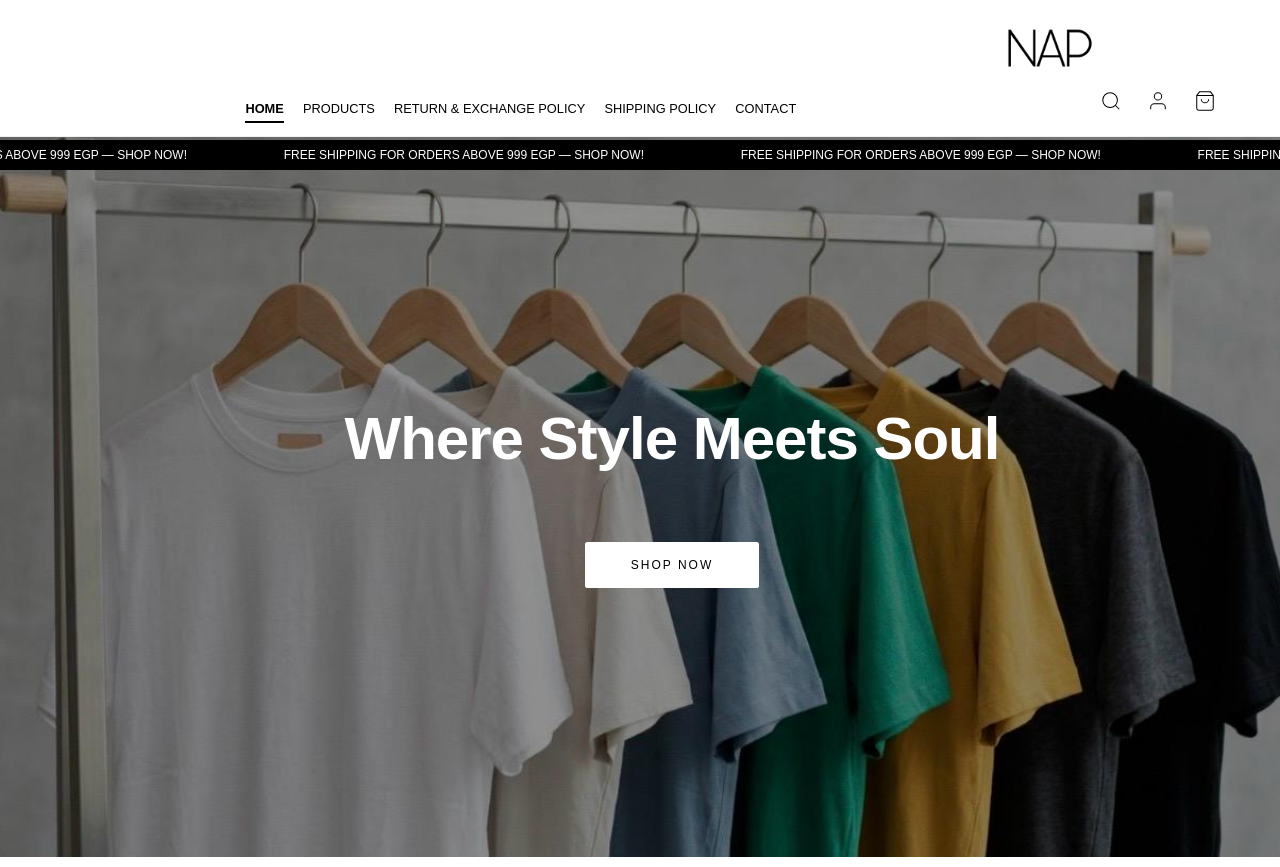
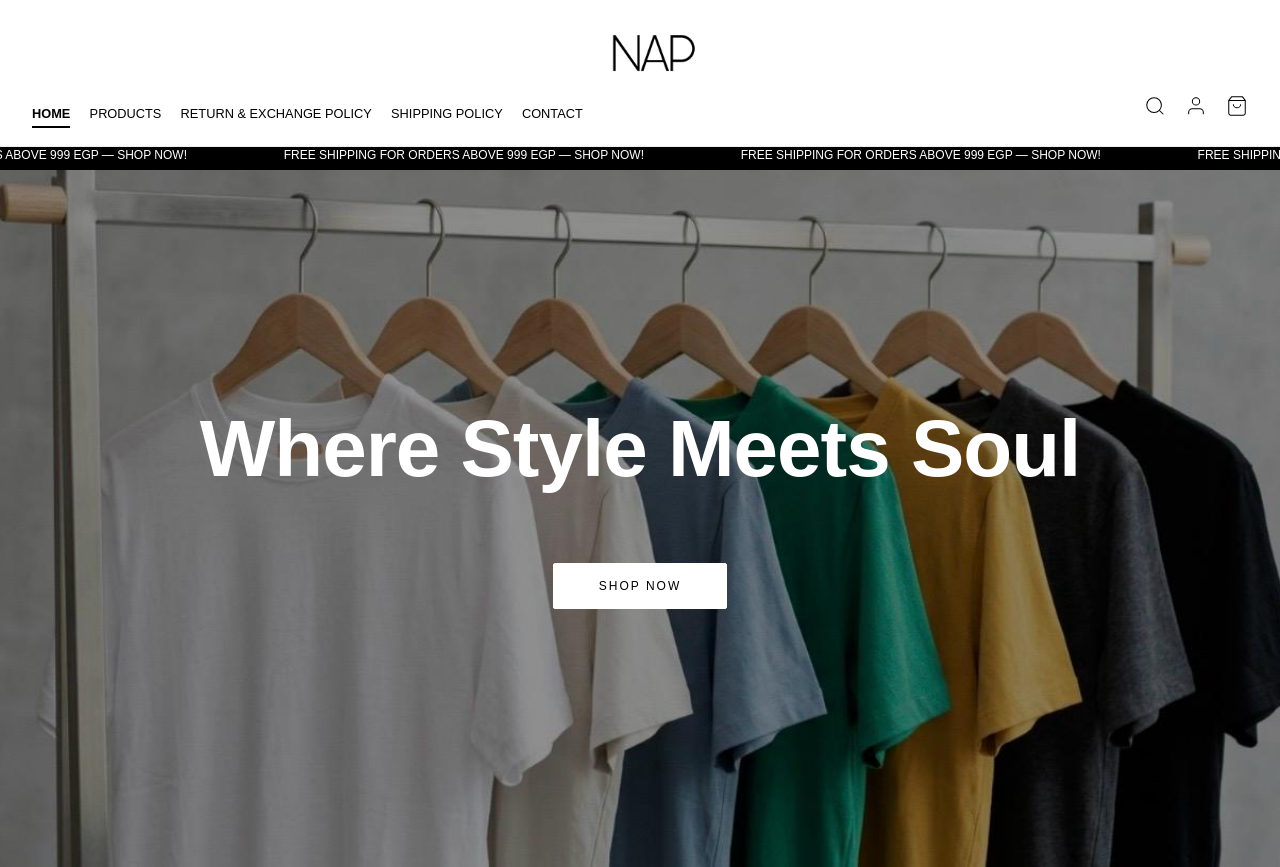
Before and after one commit to fatma20041/ff, a website: page public/index.html in a window 1280 px wide. Shown: the top 867 px of the page. Drawn offline with Linux system fonts and the light colour scheme; no server answers.

Commit message:
Update NAP.css

```diff
--- a/public/NAP.css
+++ b/public/NAP.css
@@ -2370,68 +2370,66 @@ input[type="email"], input[type="text"], input[type="tel"] {
 }
 
 
-/* --- إصلاح شامل للهيدر والمنيو (Responsive) --- */
+/* --- 1. ضبط الوعاء الرئيسي للهيدر --- */
 .yonyo-header {
-    height: auto !important; /* الهيدر يكبر ويصغر حسب المحتوى */
-    min-height: 80px;
-    padding: 10px 0 !important;
+    height: auto !important; /* إلغاء الطول الثابت 160px */
+    padding: 15px 0 !important;
+    background-color: #fff;
+    border-bottom: 1px solid #eee;
+    width: 100% !important;
 }
 
 .header-wrapper {
+    display: grid !important;
+    /* تقسيم الشاشة لـ 3 أعمدة متساوية عشان اللوجو يفضل في النص بالملي */
+    grid-template-columns: 1fr auto 1fr !important;
+    align-items: center !important;
+    justify-content: space-between !important;
+    max-width: 95% !important; /* مساحة أمان للجوانب */
+    margin: 0 auto !important;
+    gap: 10px !important;
+}
+
+/* --- 2. ضبط المنيو (الجهة اليسرى) --- */
+.nav-area {
+    position: static !important; /* إلغاء الـ absolute والـ left القديم */
+    display: flex !important;
+    justify-content: flex-start !important;
+}
+
+.nav-area ul {
     display: flex !important;
     flex-direction: row !important;
-    justify-content: space-between !important;
-    align-items: center !important;
-    max-width: 1300px !important;
+    gap: clamp(8px, 1.5vw, 20px) !important; /* مسافات تصغر مع الشاشة */
+}
+
+.nav-area ul li a {
+    font-size: clamp(9px, 1vw, 14px) !important; /* خط يصغر عشان يكفي الشاشة */
+    text-transform: uppercase;
+    white-space: nowrap !important; /* يمنع الكلمة تنزل سطر جديد */
+}
+
+/* --- 3. ضبط اللوجو (المنتصف) --- */
+.main-logo {
+    max-width: clamp(60px, 10vw, 100px) !important; /* اللوجو هيكش لوحده في الموبايل */
+    height: auto !important;
     margin: 0 auto !important;
-    padding: 0 5% !important; /* مسافة أمان يمين وشمال */
-    gap: 10px !important; /* مسافة معقولة بين المنيو واللوجو */
-}
-
-/* ضبط المنيو عشان تفضل في النص وشكلها شيك */
-.nav-area {
-    position: static !important; /* إلغاء التشفيت القديم */
-    flex: 1 !important;
+    display: block !important;
+}
+
+/* --- 4. الأيقونات (الجهة اليمنى) --- */
+.icons-area {
     display: flex !important;
-    justify-content: center !important;
-}
-
-.nav-area ul {
-    display: flex !important;
-    gap: clamp(10px, 1.5vw, 30px) !important; /* مسافة مرنة تصغر مع الشاشة */
-}
-
-.nav-area ul li a {
-    font-size: clamp(10px, 1vw, 15px) !important; /* خط مرن */
-    white-space: nowrap !important;
-}
-
-/* ضبط اللوجو */
-.main-logo {
-    max-width: clamp(60px, 8vw, 110px) !important;
-    height: auto !important;
-}
-
-/* --- ضبط الصور والسكشنز عشان ميتخطوش الشاشة --- */
-.hero-content {
-    width: 90% !important;
-    padding-left: 5% !important;
-    text-align: center;
-}
-
-.hero-content h1 {
-    font-size: clamp(24px, 5vw, 60px) !important;
-}
-
-/* موبايل مخصوص (أقل من 768px) */
-@media (max-width: 768px) {
-    .header-wrapper {
-        padding: 5px 3% !important;
-    }
-    .icons-area {
-        gap: 8px !important;
-    }
-    .products-grid {
-        grid-template-columns: 1fr 1fr !important; /* منتجين في السطر */
-    }
-}
+    justify-content: flex-end !important;
+    gap: clamp(10px, 1.5vw, 20px) !important;
+}
+
+.icons-area a i {
+    font-size: clamp(14px, 1.5vw, 20px) !important;
+}
+
+/* --- 5. منع التمرير العرضي البايخ --- */
+html, body {
+    overflow-x: hidden !important;
+    width: 100%;
+}
```
